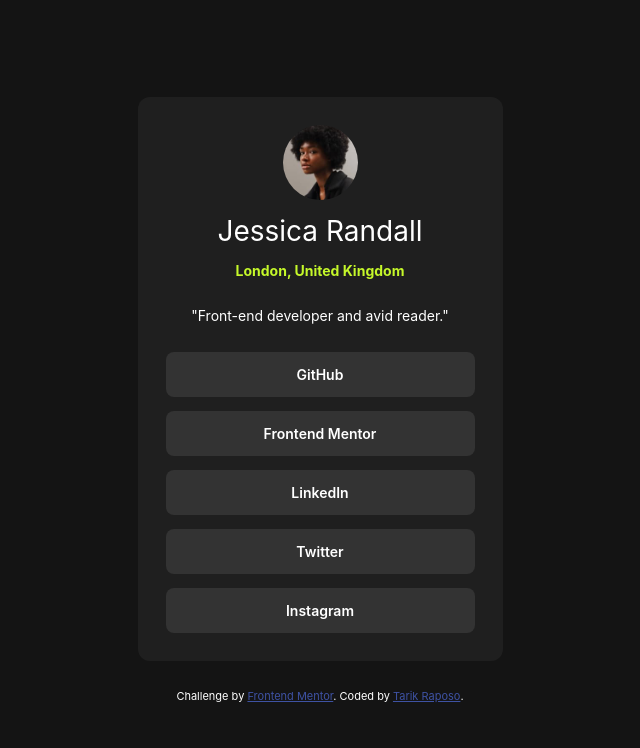
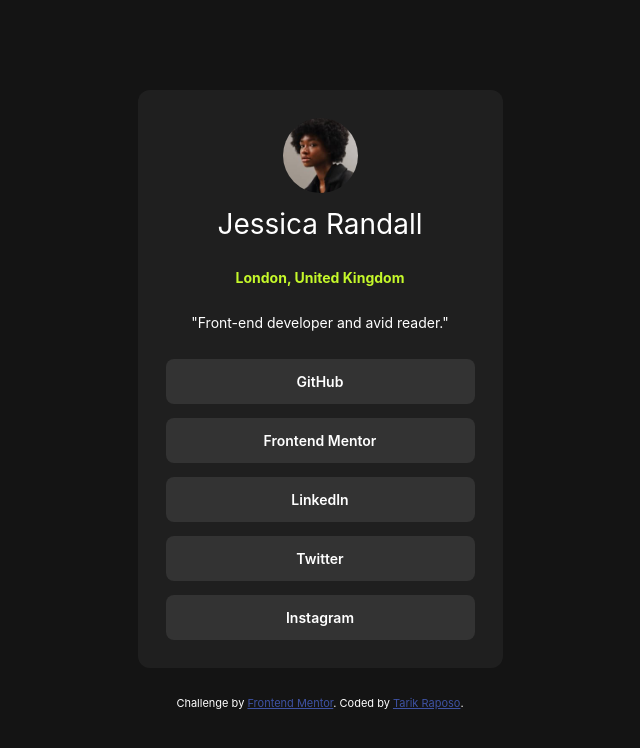
Before and after one commit to tarikraposo/social-links-profile, a plain HTML site: page index.html in a window 1280 px wide. Shown: the whole page, without its empty margins (320-960 px from the left). Drawn offline with Linux system fonts and the light colour scheme.

Commit message:
Update heading and role of the page

```diff
--- a/index.html
+++ b/index.html
@@ -15,11 +15,11 @@
   </style>
 </head>
 <body>
-<div class="container">
+<div class="container" role="main">
   <div class="profile">
     <img src="assets/images/avatar-jessica.jpeg" alt="profile-picture">
     <h1>Jessica Randall</h1>
-    <h4>London, United Kingdom</h4>
+    <p class="location">London, United Kingdom</p>
     <p>"Front-end developer and avid reader."</p>
   </div>
   <div class="links">
--- a/style.css
+++ b/style.css
@@ -75,8 +75,9 @@ body {
     h1{
         font-weight: 400;
     }
-    h4{
+    .location{
         color: var(--green);
+        font-weight: 700;
     }
     p{
         margin-top:14px;
```
